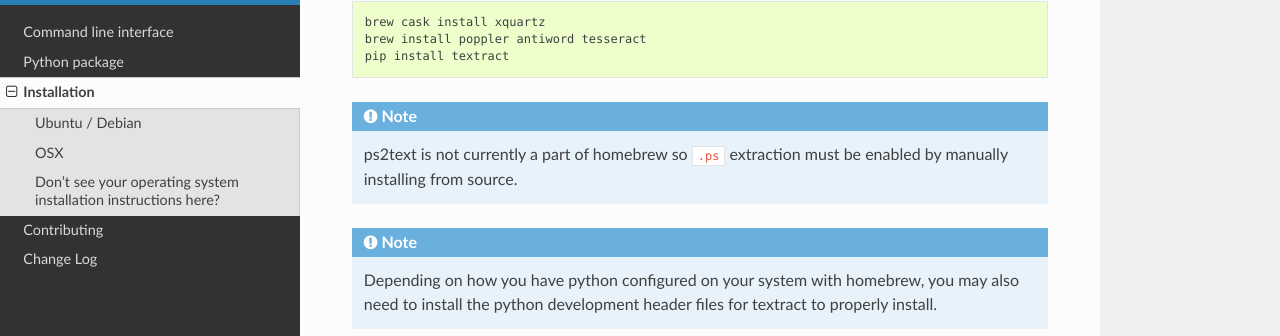
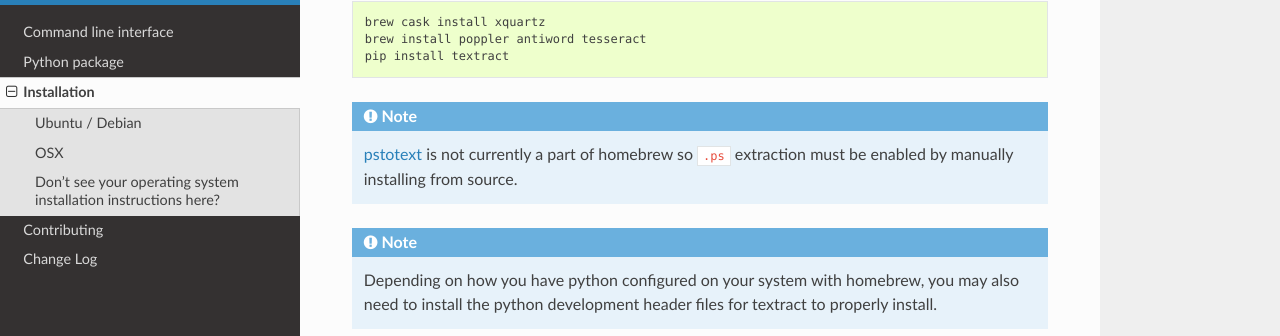
Before and after one commit to deanmalmgren/textract, a Sphinx documentation site: the page built from docs/installation.rst, in a window 1280 px wide and 900 px high, scrolled down 556 px. Shown: the part 113-449 px from the top of the window. Built offline with Sphinx 7.4.7 and the Read the Docs theme 2.0.0, drawn with Linux system fonts in a browser that asks for light colours.

Commit message:
fixing link rst syntax

```diff
--- a/docs/changelog.rst
+++ b/docs/changelog.rst
@@ -1,7 +1,7 @@
 Change Log
 ==========
 
-This project uses `semantic versioning <http://semver.org/>`__ to
+This project uses `semantic versioning <http://semver.org/>`_ to
 track version numbers, where backwards incompatible changes
 (highlighted in **bold**) bump the major version of the package.
 
--- a/docs/command_line_interface.rst
+++ b/docs/command_line_interface.rst
@@ -26,9 +26,9 @@
 To make the command line interface as usable as possible,
 autocompletion of available options with textract is enabled by
 @kislyuk's amazing `argcomplete
-<https://github.com/kislyuk/argcomplete>`__ package.  Follow
+<https://github.com/kislyuk/argcomplete>`_ package.  Follow
 instructions to `enable global autocomplete
-<https://github.com/kislyuk/argcomplete#activating-global-completion>`__
+<https://github.com/kislyuk/argcomplete#activating-global-completion>`_
 and you should be all set. As an example, this is also configured in
 the `virtual machine provisioning for this project
-<http://github.com/deanmalmgren/textract/blob/master/provision/development.sh#L17>`__.
+<http://github.com/deanmalmgren/textract/blob/master/provision/development.sh#L17>`_.
--- a/docs/installation.rst
+++ b/docs/installation.rst
@@ -8,7 +8,7 @@
 painless as possible). This package is built on top of several python
 packages and other source libraries. Assuming you are using ``pip`` or
 ``easy_install`` to install textract, the `python packages
-<https://github.com/deanmalmgren/textract/blob/master/requirements/python>`__
+<https://github.com/deanmalmgren/textract/blob/master/requirements/python>`_
 are all installed by default with textract. The source libraries are a
 separate matter though and largely depend on your operating system.
 
@@ -17,7 +17,7 @@
 
 There are two steps required to run this package on
 Ubuntu/Debian. First you must install some system packages using the
-`apt-get <https://help.ubuntu.com/12.04/serverguide/apt-get.html>`__
+`apt-get <https://help.ubuntu.com/12.04/serverguide/apt-get.html>`_
 package manager before installing textract from pypi.
 
 .. code-block:: bash
@@ -30,9 +30,9 @@
 ---
 
 These steps rely on you having `homebrew <http://brew.sh/>`_ installed
-as well as the `cask <http://caskroom.io/>`__ plugin (``brew install
+as well as the `cask <http://caskroom.io/>`_ plugin (``brew install
 caskroom/cask/brew-cask``). The basic idea is to first install
-`XQuartz <https://xquartz.macosforge.org/landing/>`__ before
+`XQuartz <https://xquartz.macosforge.org/landing/>`_ before
 installing a bunch of system packages before installing textract from
 pypi.
 
@@ -47,8 +47,9 @@
 
 .. note::
 
-    ps2text is not currently a part of homebrew so ``.ps`` extraction
-    must be enabled by manually installing from source.
+    `pstotext <http://pages.cs.wisc.edu/~ghost/doc/pstotext.htm>`_ is
+    not currently a part of homebrew so ``.ps`` extraction must be
+    enabled by manually installing from source.
 
 .. note::
 
@@ -73,31 +74,31 @@
    install the following libraries before running ``pip install
    textract``:
 
-    - `libxml2 2.6.21 or later <http://xmlsoft.org/downloads.html>`__
+    - `libxml2 2.6.21 or later <http://xmlsoft.org/downloads.html>`_
       is required by the ``.docx`` parser which uses `lxml
-      <http://lxml.de/installation.html#requirements>`__ via
+      <http://lxml.de/installation.html#requirements>`_ via
       python-docx.
 
     - `libxslt 1.1.15 or later
-      <http://xmlsoft.org/XSLT/downloads.html>`__ is required by the
+      <http://xmlsoft.org/XSLT/downloads.html>`_ is required by the
       ``.docx`` parser which users `lxml
-      <http://lxml.de/installation.html#requirements>`__ via
+      <http://lxml.de/installation.html#requirements>`_ via
       python-docx.
 
     - python header files are required for building lxml.
 
-    - `antiword <http://www.winfield.demon.nl/>`__ is required by the
+    - `antiword <http://www.winfield.demon.nl/>`_ is required by the
       ``.doc`` parser.
 
-    - `pdftotext <http://poppler.freedesktop.org/>`__ is *optionally*
+    - `pdftotext <http://poppler.freedesktop.org/>`_ is *optionally*
       required by the ``.pdf`` parser (there is a pure python fallback
       that works if pdftotext isn't installed).
 
-    - `pstotext <http://pages.cs.wisc.edu/~ghost/doc/pstotext.htm>`__
+    - `pstotext <http://pages.cs.wisc.edu/~ghost/doc/pstotext.htm>`_
       is required by the ``.ps`` parser.
 
 2. Add a requirements file to the `requirements directory
-   <https://github.com/deanmalmgren/textract/tree/master/requirements>`__
+   <https://github.com/deanmalmgren/textract/tree/master/requirements>`_
    of the project with the lower-cased name of your operating system
    (e.g. ``requirements/windows``) so we can try to keep these things
    up to date in the future.
```
Also changed, not shown: docs/contributing.rst (+10 -10 lines), docs/index.rst (+6 -6 lines).
